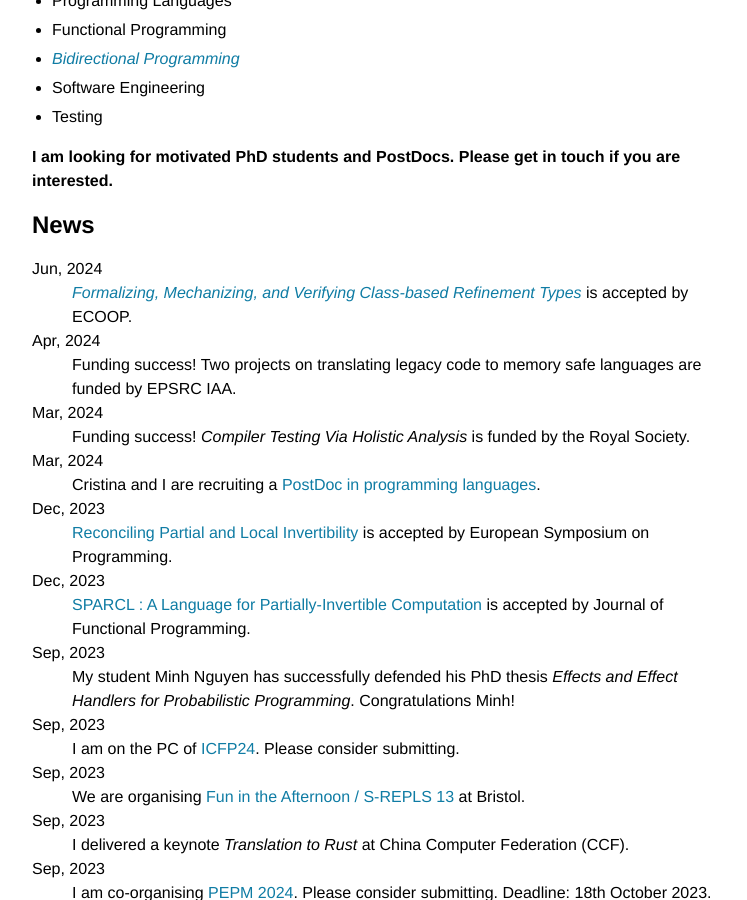
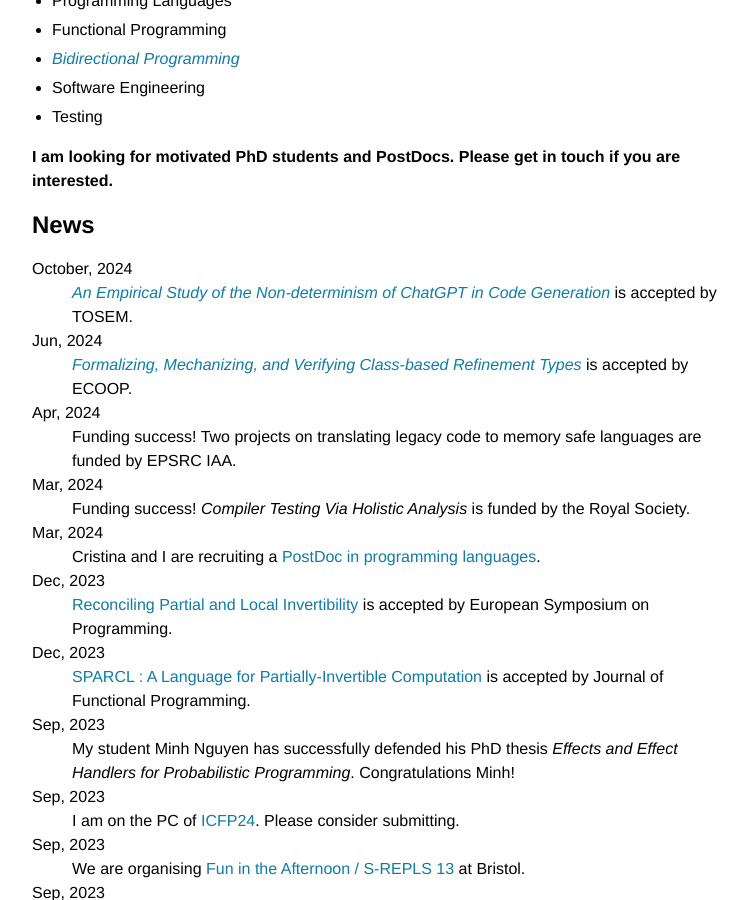
Before and after one commit to mengwangoxf/mengwangoxf.github.io, a Jekyll site: the page built from index.md, in a window 1280 px wide and 900 px high, scrolled down 805 px. Shown: the whole window, without its empty margins (258-1005 px from the left). Built offline with Jekyll 4.4.1, drawn with Linux system fonts in a browser that asks for light colours.

Commit message:
new paper

```diff
--- a/index.md
+++ b/index.md
@@ -28,6 +28,9 @@ The central theme of his research is to apply theoretical rigour to practical pr
 
 
 ## News
+
+October, 2024
+: [*An Empirical Study of the Non-determinism of ChatGPT in Code Generation*](./Papers/TOSEM24.pdf) is accepted by TOSEM.
 
 Jun, 2024
 : [*Formalizing, Mechanizing, and Verifying Class-based Refinement Types*](./Papers/ECOOP24.pdf) is accepted by ECOOP.
```
Also changed, not shown: publications.md (+3 -0 lines), 1 other file.
